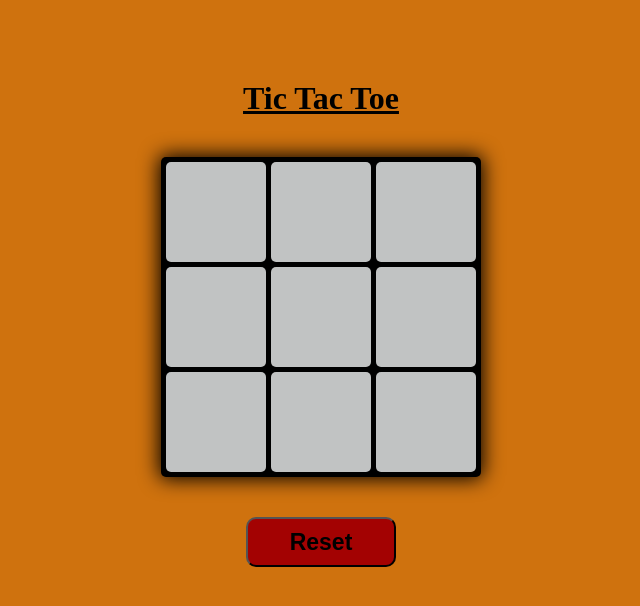
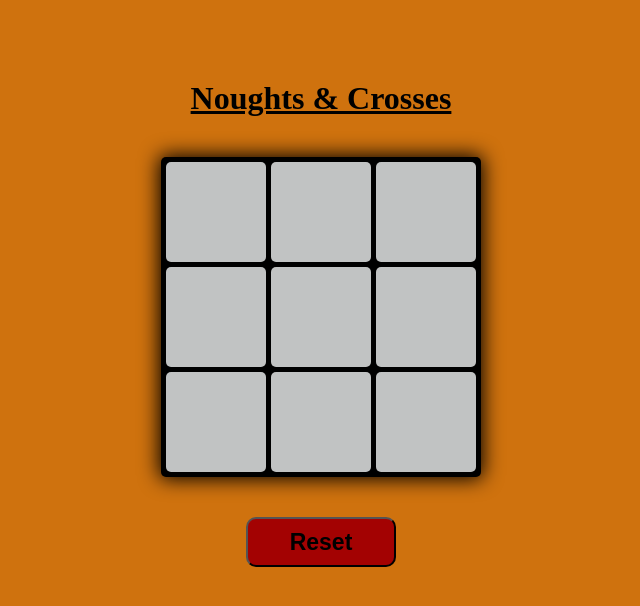
Before and after one commit to Drcodepro/Noughts-Crosses_Game, a plain HTML site: page index.html in a window 1280 px wide. Shown: the whole page, without its empty margins (319-959 px from the left). Drawn offline with Linux system fonts and the light colour scheme.

Commit message:
Added Some Changes
Name and Tital of the Game changed ..

```diff
--- a/index.html
+++ b/index.html
@@ -3,7 +3,7 @@
 <head>
     <meta charset="UTF-8">
     <meta name="viewport" content="width=device-width, initial-scale=1.0">
-    <title>TIC-TAC-TOE-GAME</title>
+    <title>Noughts & Crosses</title>
     <link rel="stylesheet" href="style.css">
 </head>
 <body>
@@ -14,7 +14,7 @@
     </div>
 
     <div id="maincontainer">
-        <h1><u> Tic Tac Toe</u></h1>
+        <h1><u>Noughts & Crosses</u></h1>
         <div id="buttonBox">
           <button class="box"></button>
           <button class="box"></button>
```
